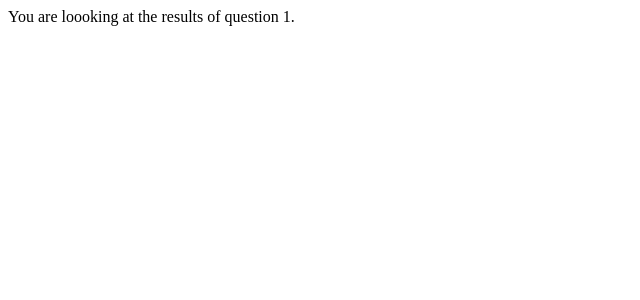
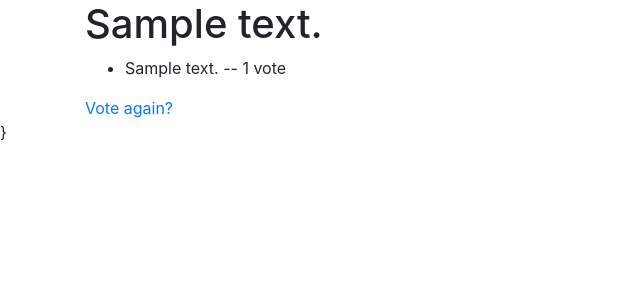
Before and after one commit to mkhalid-s/djangopostgredemo, a Django app: page /polls/1/results/ in a window 1280 px wide. Shown: the top 300 px of the page, without its empty margins (0-640 px from the left). Run offline with Django 3.2, Linux system fonts and the light colour scheme; tables that the repository leaves empty hold one stand-in row (values such as "Sample post"); some libraries are stand-ins or nearby versions.

Commit message:
Added form and result page for polls

```diff
--- /dev/null
+++ b/polls/templates/polls/results.html
@@ -0,0 +1,23 @@
+<!DOCTYPE html>
+<html>
+
+<head>
+    <meta charset="utf-8">
+    <title>Polls Template : Results</title>
+    <link rel="stylesheet" href="https://stackpath.bootstrapcdn.com/bootstrap/4.1.3/css/bootstrap.min.css" integrity="sha384-MCw98/SFnGE8fJT3GXwEOngsV7Zt27NXFoaoApmYm81iuXoPkFOJwJ8ERdknLPMO" crossorigin="anonymous">
+</head>
+
+<body>
+    <div class="container">
+        <h1>{{ question.question_text }}</h1>
+        <ul>
+            {% for choice in question.choice_set.all %}
+            <li>{{ choice.choice_text }} -- {{ choice.votes }} vote{{ choice.votes|pluralize }}</li>
+            {% endfor %}
+        </ul>
+        <a href="{% url 'polls:detail' question.id %}">Vote again?</a>
+    </div>
+    }
+</body>
+
+</html>
--- a/polls/views.py
+++ b/polls/views.py
@@ -1,8 +1,9 @@
 from django.shortcuts import render
-from django.http import HttpResponse, Http404
+from django.http import HttpResponse, Http404, HttpResponseRedirect
 from django.template import loader
-from django.shortcuts import render
+from django.shortcuts import render, get_object_or_404
 from polls.models import Question, Choice
+from django.urls import reverse
 import os
 
 # Create your views here.
@@ -43,10 +44,29 @@ def detail(request, question_id):
         raise Http404('Question doesnt Exist ')
 
 
-def results(request, question_id):
-    response = "You are loooking at the results of question %s."
-    return HttpResponse(response % question_id)
+# def results(request, question_id):
+#     response = "You are loooking at the results of question %s."
+#     return HttpResponse(response % question_id)
 
 
+# def vote(request, question_id):
+#     return HttpResponse("You're voting on question %s." % question_id)
+
 def vote(request, question_id):
-    return HttpResponse("You're voting on question %s." % question_id)
+    question = get_object_or_404(Question, pk=question_id)
+
+    try:
+        selected_choice = question.choice_set.get(pk=request.POST["choice"])
+    except (KeyError, Choice.DoesNotExist) as e:
+        return render(request, "polls/detail.html", {
+            'question': question,
+            'error_message': "You didn't select a vote choice", })
+    else:
+        selected_choice.votes += 1
+        selected_choice.save()
+        return HttpResponseRedirect(reverse('polls:results', args=(question_id,)))
+
+
+def results(request, question_id):
+    question = get_object_or_404(Question, pk=question_id)
+    return render(request, "polls/results.html", {'question': question})
```
Also changed, not shown: polls/templates/polls/detail.html (+16 -2 lines).
